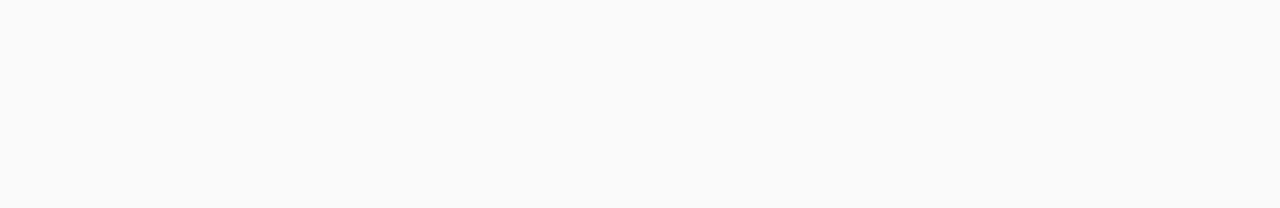
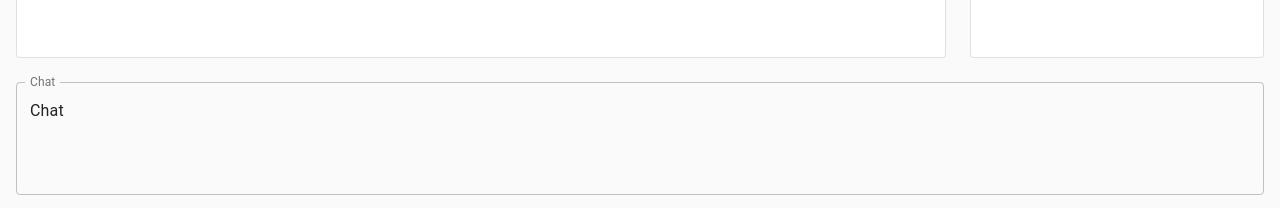
Before and after one commit to marbilher/social-network, a React (Create React App) app in the folder client/: page /guestui in a window 1280 px wide. Shown: the part 598-806 px from the top of the page. Built offline with nearby package versions, Linux system fonts and the light colour scheme.

Commit message:
chat room start

```diff
--- a/client/src/App.js
+++ b/client/src/App.js
@@ -5,6 +5,7 @@
 import LandingPage from './components/LandingPage'
 import SignUp from './components/SignUp'
 import LogIn from './components/LogIn'
+import GuestUI from './components/GuestUI'
 
 function App() {
   return (
@@ -15,6 +16,7 @@
               <Route exact path="/" component={LandingPage}/>
               <Route exact path="/signup" component={SignUp}/>
               <Route exact path="/login" component={LogIn}/>
+              <Route exact path="/guestui" component={GuestUI}/>
 
             </Switch>
       </BrowserRouter>
--- /dev/null
+++ b/client/src/components/ChatTextField.js
@@ -0,0 +1,29 @@
+import React from 'react';
+import TextField from '@material-ui/core/TextField';
+
+
+
+function ChatTextField(props) {
+
+  return (
+            <TextField
+            id="outlined-multiline-static"
+            label="Chat"
+            multiline
+            rows={4}
+            style ={{width: '100%', height: '30%'}}
+            inputStyle ={{width: '100%'}}
+            // defaultValue=""
+            value={props.inputFieldText}
+            onChange={e => props.setInputFieldText(e.target.value)}
+            onKeyPress={(ev) => {
+                if (ev.key === 'Enter') {
+                    props.chatSubmit()
+                }
+            }}
+            variant="outlined"
+            />
+  );
+}
+
+export default ChatTextField;
--- /dev/null
+++ b/client/src/components/GuestUI.js
@@ -0,0 +1,68 @@
+import React from 'react';
+import { makeStyles } from '@material-ui/core/styles';
+import Paper from '@material-ui/core/Paper';
+import Grid from '@material-ui/core/Grid';
+// import TextField from '@material-ui/core/TextField';
+import ChatTextField from './ChatTextField'
+
+const useStyles = makeStyles((theme) => ({
+    root: {
+      flexGrow: 1,
+      padding: theme.spacing(2),
+
+    },
+    tall: {
+      height: '80vh'
+    },
+    short: {
+        height:'8vh'
+    },
+    paper: {
+      padding: theme.spacing(2),
+      textAlign: 'center',
+    //   color: theme.palette.text.secondary,
+      outlineColor: 'black',
+      outlineStyle: 'solid'
+    },
+  }));
+
+function GuestUI() {
+  const classes = useStyles();
+  const [ inputFieldText, setInputFieldText] = React.useState("Chat");
+  const [ messages, setMessages ] = React.useState([])
+  const [ currentlyOnline, setCurrentlyOnline ] = React.useState([])
+
+
+
+  function chatSubmit() {
+    setMessages(messages => [...messages, inputFieldText])
+    setInputFieldText("")
+    console.log(messages)
+  }
+
+  return (
+    <div className={classes.root}>
+      <Grid container spacing={3}>
+        <Grid item xs={9}>
+          <Paper className={classes.tall}
+          variant="outlined">
+          </Paper>
+        </Grid>
+        <Grid item xs={3} sm={3}>
+          <Paper className={classes.tall}
+          variant="outlined">
+          </Paper>
+        </Grid>
+        <Grid item xs={12} sm={12}>
+            <ChatTextField
+            setInputFieldText={setInputFieldText}
+            chatSubmit={chatSubmit}
+            inputFieldText={inputFieldText}
+            />
+        </Grid>
+      </Grid>
+    </div>
+  );
+}
+
+export default GuestUI;
--- a/client/src/components/LandingPage.js
+++ b/client/src/components/LandingPage.js
@@ -26,13 +26,13 @@
     <div className="App-header">
       <h1 className={classes.header}>Greater  <br/> Than <br/> Three</h1>
       <header >
-        <Button className={classes.button} variant="contained"  color="primary" component={Link} to="/login">
+        <Button className={classes.button} variant="outlined"  color="primary" component={Link} to="/login">
             Log-in
         </Button>
-        <Button className={classes.button} variant="contained"  color="secondary" component={Link} to="/signup">
+        <Button className={classes.button} variant="outlined"  color="secondary" component={Link} to="/signup">
             Sign up
         </Button>
-        <Button className={classes.button} variant="contained"  color="default" component={Link} to="/guest">
+        <Button className={classes.button} variant="outlined"  color="default" component={Link} to="/guestui">
             Guest
         </Button>
       </header>
--- a/client/src/components/LogIn.js
+++ b/client/src/components/LogIn.js
@@ -50,7 +50,7 @@
         }}
       />
       <Button
-        variant="contained"
+        variant="outlined"
         color="primary"
         className={classes.button}
         startIcon={<SendIcon />}
--- a/client/src/components/SignUp.js
+++ b/client/src/components/SignUp.js
@@ -62,7 +62,7 @@
       </div>
 
       <Button
-        variant="contained"
+        variant="outlined"
         color="primary"
         className={classes.button}
         startIcon={<SendIcon />}
```
Also changed, not shown: client/src/components/ChatMessageDisplay.js (added, +37 -0 lines).
